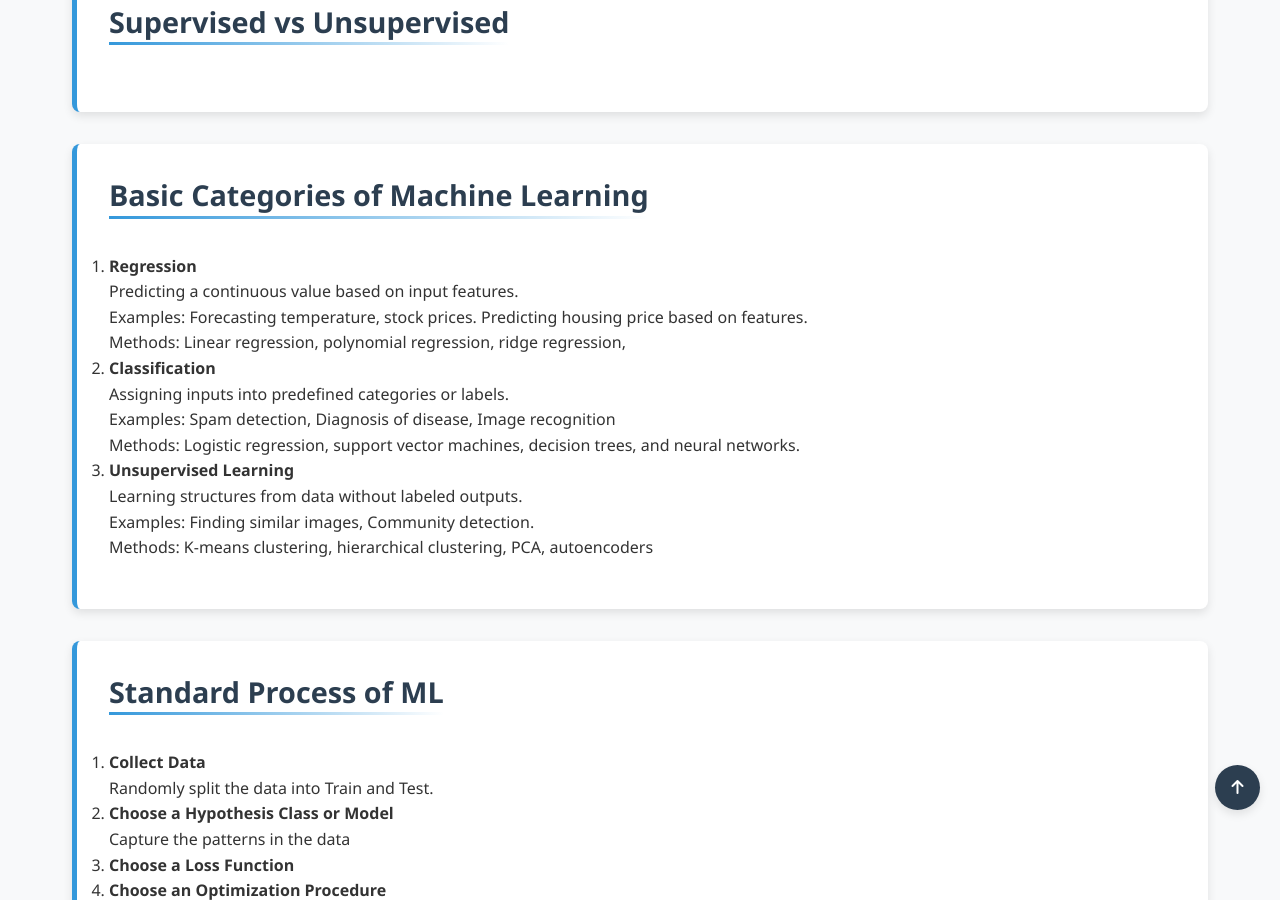
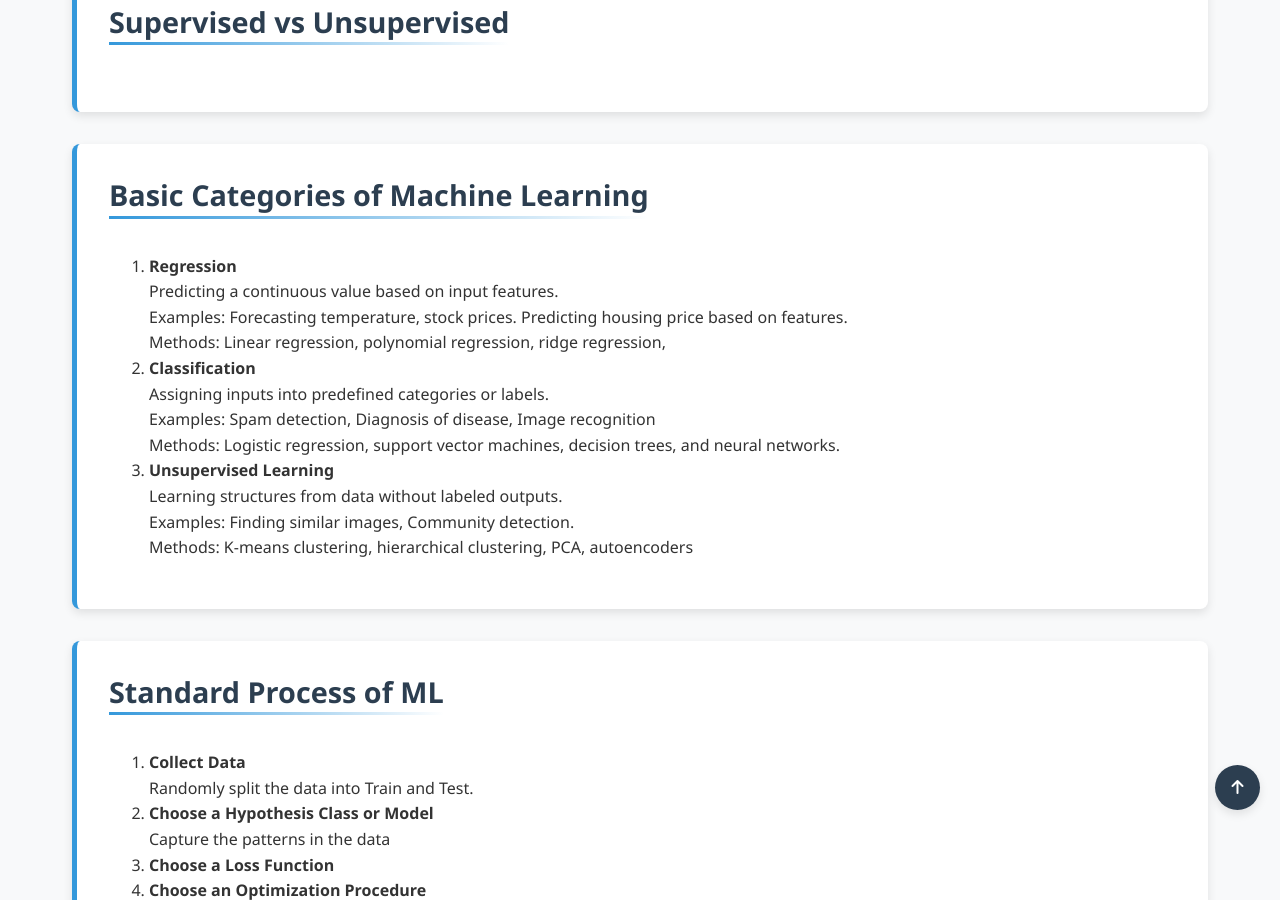
Before and after one commit to Yusukey01/yusukey01.github.io, a Jekyll site: the page built from Mathematics/Machine_learning/intro_ml.html, in a window 1280 px wide and 900 px high, scrolled down 1747 px. Built offline with Jekyll 4.4.1, drawn with Linux system fonts in a browser that asks for light colours.

Commit message:
making Section IV Machine learning

```diff
--- a/Mathematics/Machine_learning/intro_ml.html
+++ b/Mathematics/Machine_learning/intro_ml.html
@@ -93,7 +93,7 @@ uses_python: false
             <section id="basic" class="section-content">
                 <h2>Basic Categories of Machine Learning</h2>
                 <p>
-                    <ol>
+                    <ol style="padding-left: 40px;">
                         <li><strong>Regression</strong></li>
                         Predicting a continuous value based on input features.
                         <br>
@@ -119,7 +119,7 @@ uses_python: false
             <section id="process" class="section-content">
                 <h2>Standard Process of ML</h2>
                 <p>
-                    <ol>
+                    <ol style="padding-left: 40px;">
                         <li><strong>Collect Data</strong></li>
                         Randomly split the data into Train and Test.
                         <li><strong>Choose a Hypothesis Class or Model</strong></li>
```
